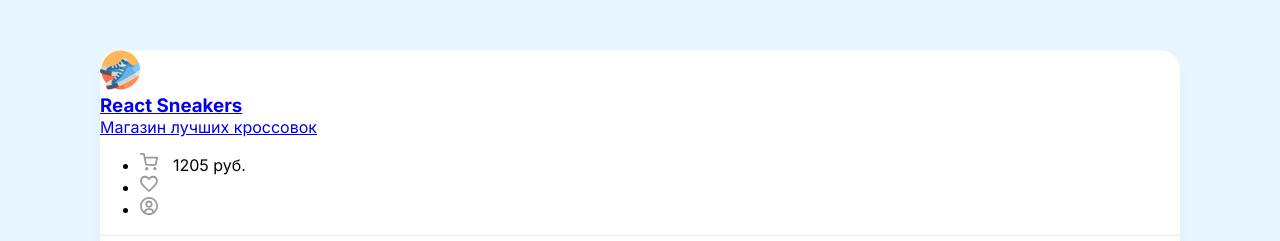
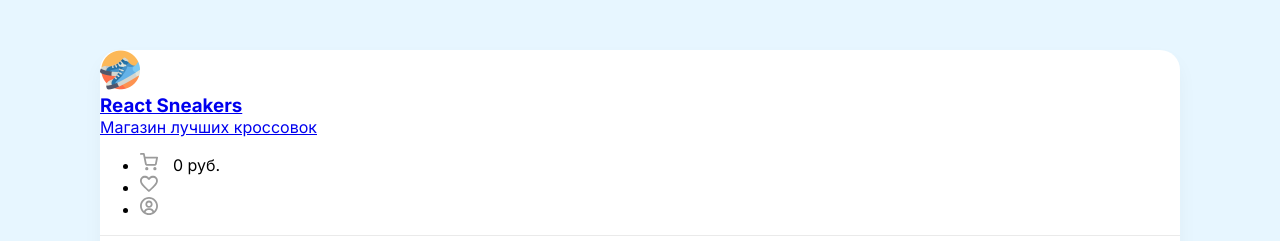
Before and after one commit to bondarkoff/react-sneakers, a React (Create React App) app: page / in a window 1280 px wide. Shown: the top 241 px of the page. Built offline with nearby package versions, Linux system fonts and the light colour scheme; no server answers.

Commit message:
total cart price

```diff
--- a/src/Header.js
+++ b/src/Header.js
@@ -1,6 +1,12 @@
+import React from 'react'
+import AppContext from './context'
+
 import {Link} from 'react-router-dom'
 
 function Header(props) {
+    const { cartItems } = React.useContext(AppContext)
+    const totalPrice = cartItems.reduce((sum, obj) => obj.price + sum, 0)
+
     return (
         <header className="d-flex justify-between align-center p-40">
             <Link to="/">
@@ -15,7 +21,7 @@ function Header(props) {
             <ul className="d-flex">
                 <li onClick={props.onClickCart} className="mr-30 cu-p">
                     <img width={18} height={18} src="/img/cart.svg" alt="Cart" />
-                    <span>1205 руб.</span>
+                    <span>{totalPrice} руб.</span>
                 </li>
                 <li className="cu-p">
                     <Link to="/favourites">
--- a/src/components/Drawer/index.js
+++ b/src/components/Drawer/index.js
@@ -13,6 +13,8 @@ function Drawer({ onClose, onRemove, items = [] }) {
     const [orderId, setOrderId] = React.useState(null)
     const [isOrderCompleted, setIsOrderComplete] = React.useState(false)
     const [isLoading, setIsLoading] = React.useState(false)
+    const totalPrice = cartItems.reduce((sum, obj) => obj.price + sum, 0)
+    const totalTax = Math.round(totalPrice / 100 * 5)
 
     const onClickOrder = async () => {
         try {
@@ -57,12 +59,12 @@ function Drawer({ onClose, onRemove, items = [] }) {
                                 <li className="d-flex">
                                     <span>Итого: </span>
                                     <div></div>
-                                    <b>21 498 руб. </b>
+                                    <b>{totalPrice} руб. </b>
                                 </li>
                                 <li className="d-flex">
                                     <span>Налог 5%: </span>
                                     <div></div>
-                                    <b>1074 руб. </b>
+                                    <b>{totalTax} руб. </b>
                                 </li>
                             </ul>
                             <button disabled={isLoading} onClick={onClickOrder} className={styles.greenButton}>Оформить заказ <img src="/img/arrow.svg" alt="Arrow" /></button>
```
